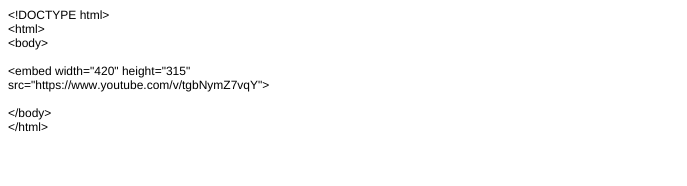
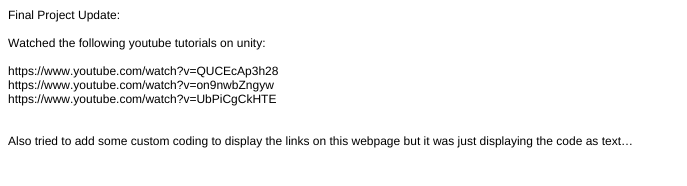
Before and after one commit to Marchahr/marchahr.github.io, a plain HTML site: page index.html in a window 1280 px wide. Shown: the whole page, without its empty margins (0-687 px from the left). Drawn offline with Linux system fonts and the light colour scheme.

Commit message:
Update index.html

```diff
--- a/index.html
+++ b/index.html
@@ -13,14 +13,15 @@
   </style>
 </head>
 <body>
-<p class="p1"><span class="s1">&lt;!DOCTYPE html&gt;</span></p>
-<p class="p1"><span class="s1">&lt;html&gt;</span></p>
-<p class="p1"><span class="s1">&lt;body&gt;</span></p>
+<p class="p1"><span class="s1">Final Project Update:</span></p>
 <p class="p2"><span class="s1"></span><br></p>
-<p class="p1"><span class="s1">&lt;embed width="420" height="315"</span></p>
-<p class="p1"><span class="s1">src="https://www.youtube.com/v/tgbNymZ7vqY"&gt;</span></p>
+<p class="p1"><span class="s1">Watched the following youtube tutorials on unity:</span></p>
 <p class="p2"><span class="s1"></span><br></p>
-<p class="p1"><span class="s1">&lt;/body&gt;</span></p>
-<p class="p1"><span class="s1">&lt;/html&gt;</span></p>
+<p class="p1"><span class="s1">https://www.youtube.com/watch?v=QUCEcAp3h28</span></p>
+<p class="p1"><span class="s1">https://www.youtube.com/watch?v=on9nwbZngyw</span></p>
+<p class="p1"><span class="s1">https://www.youtube.com/watch?v=UbPiCgCkHTE</span></p>
+<p class="p2"><span class="s1"></span><br></p>
+<p class="p2"><span class="s1"></span><br></p>
+<p class="p1"><span class="s1">Also tried to add some custom coding to display the links on this webpage but it was just displaying the code as text…</span></p>
 </body>
 </html>
```
